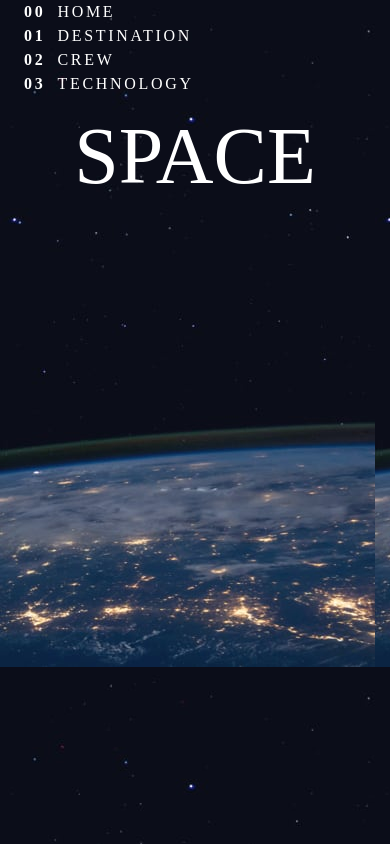
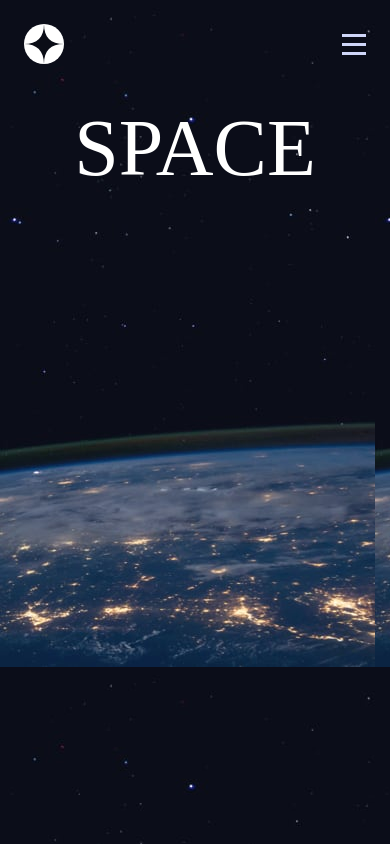
Before and after one commit to Patrick-Dolan/space-tourism-website, a React (Vite) app: page / in a window 390 px wide. Built offline with nearby package versions, Linux system fonts and the light colour scheme; a web font is replaced by a local one.

Commit message:
add mobile navigation functionality to Navbar component

```diff
--- a/src/components/Navbar.jsx
+++ b/src/components/Navbar.jsx
@@ -1,24 +1,49 @@
 import { Link } from "react-router-dom";
+import { useState } from "react";
+import LogoIcon from "../assets/shared/LogoIcon";
+import HamburgerIcon from "../assets/shared/HamburgerIcon";
+import CloseIcon from "../assets/shared/CloseIcon";
 
 function Navbar() {
+  const [mobileNavOpen, setMobileNavOpen] = useState(false);
+
+  function handleMobileNavToggle() {
+    setMobileNavOpen(!mobileNavOpen);
+  }
+
   return (
     <>
-      <nav>
-        <ul className="uppercase text-primary">
+      <header className="flex justify-between items-center py-6">
+        <Link to="/">
+          <LogoIcon height={40} width={40}/>
+        </Link>
+        <button className="text-primary focus:outline-none md:hidden z-50" onClick={handleMobileNavToggle}>
+          {mobileNavOpen
+            ? <CloseIcon className="mr-0.5 md:hidden" />
+            : <HamburgerIcon className="md:hidden" />
+          }
+        </button>
+      </header>
+      {mobileNavOpen && (
+        <div className="fixed inset-0 flex justify-end">
+          <nav className="w-64 bg-white bg-opacity-5 backdrop-blur-2xl h-full p-8 pt-28 overflow-auto">
+            <ul className="uppercase text-primary flex flex-col gap-8 font-secondary">
               <li>
-            <Link to="/" className="tracking-nav"><span className="pr-3 font-bold">00</span>Home</Link>
+                <Link to="/" className="tracking-nav" onClick={handleMobileNavToggle}><span className="inline-block min-w-9 font-bold">00</span>Home</Link>
               </li>
               <li>
-            <Link to="/destination" className="tracking-nav"><span className="pr-3 font-bold">01</span>Destination</Link>
+                <Link to="/destination" className="tracking-nav" onClick={handleMobileNavToggle}><span className="inline-block min-w-9 font-bold">01</span>Destination</Link>
               </li>
               <li>
-            <Link to="/crew" className="tracking-nav"><span className="pr-3 font-bold">02</span>Crew</Link>
+                <Link to="/crew" className="tracking-nav" onClick={handleMobileNavToggle}><span className="inline-block min-w-9 font-bold">02</span>Crew</Link>
               </li>
               <li>
-            <Link to="/technology" className="tracking-nav"><span className="pr-3 font-bold">03</span>Technology</Link>
+                <Link to="/technology" className="tracking-nav" onClick={handleMobileNavToggle}><span className="inline-block min-w-9 font-bold">03</span>Technology</Link>
               </li>
             </ul>
           </nav>
+        </div>
+      )}
     </>
   );
 }
```
Lines whose indentation alone changed are shown as unchanged.
